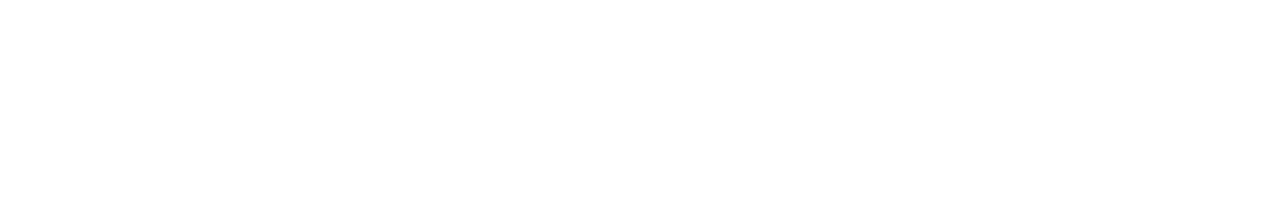
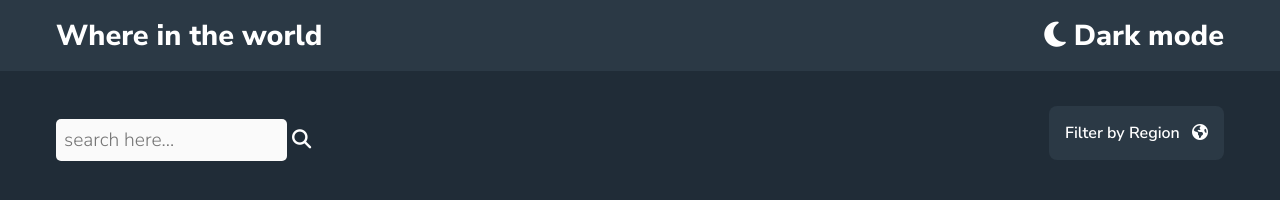
Before and after one commit to Lizdev-05/Country-app, a website built with webpack: page src/index.html in a window 1280 px wide. Built offline with nearby package versions, Linux system fonts and the light colour scheme.

Commit message:
Add header html and styling

```diff
--- a/src/index.html
+++ b/src/index.html
@@ -4,8 +4,38 @@
     <meta charset="UTF-8">
     <meta name="viewport" content="width=device-width, initial-scale=1.0">
     <title>Country App</title>
+    <!-- Font Awesome -->
+    <link rel="stylesheet" href="https://cdnjs.cloudflare.com/ajax/libs/font-awesome/6.1.1/css/all.min.css
+    ">
 </head>
 <body>
 
+  <header class="">
+      <nav>
+          <h1>Where in the world</h1>
+          <h2><i class="fa-solid fa-moon"></i> Dark mode</h2>
+      </nav>
+    </header>
+      <div class="global">
+      <div class="search">
+        <form  class="search-form">
+            <input type="search" name="search" placeholder="search here..." id="search-box">
+           <i class="fas fa-search"></i>
+         </form>
+         <div class="dropdown">
+             <span class="dropbtn">
+               Filter by Region  <i class="fas fa-globe-americas"></i>
+             </span>
+             <div class="dropdown-content">
+                 <a href="#">English</a>
+                 <a href="#">French</a>
+                 <a href="#">Spanish</a>
+             </div>
+            </div>
+      </div>
+  <main>
+    <div class="cards"></div>
+  </main>
+</div>
 </body>
 </html>
--- a/src/style.css
+++ b/src/style.css
@@ -0,0 +1,109 @@
+@import url("https://fonts.googleapis.com/css2?family=Nunito+Sans:wght@300;600;800&display=swap");
+
+:root {
+  --Dark-Blue: hsl(209, 23%, 22%);
+  --Very-Dark-Blue: hsl(207, 26%, 17%);
+  --Very-Dark-Black: hsl(200, 15%, 8%);
+  --Dark-Gray: hsl(0, 0%, 52%);
+  --Very-Light-Gray: hsl(0, 0%, 98%);
+  --White: hsl(0, 0%, 100%);
+}
+
+* {
+  margin: 0;
+  padding: 0;
+  box-sizing: border-box;
+  outline: none;
+  text-decoration: none;
+  transition: all 0.3s linear;
+  font-family: "Nunito Sans", sans-serif;
+}
+
+html {
+  overflow-x: hidden;
+  scroll-behavior: smooth;
+}
+
+body {
+  background-color: var(--Very-Dark-Blue);
+}
+
+.global {
+  width: 100%;
+  max-width: 1200px;
+  margin: 0 auto;
+}
+
+header {
+  background-color: var(--Dark-Blue);
+  margin-bottom: 2rem;
+}
+
+nav {
+  width: 100%;
+  max-width: 1200px;
+  margin: 0 auto;
+  display: flex;
+  justify-content: space-between;
+  padding: 1rem;
+  color: var(--White);
+  font-size: 1.2rem;
+  font-weight: 800;
+}
+
+.search {
+  display: flex;
+  justify-content: space-between;
+  padding: 1rem;
+  color: var(--White);
+  font-size: 1.2rem;
+  font-weight: 600;
+}
+
+.search a {
+  color: var(--White);
+  font-size: 1.2rem;
+}
+
+.search input {
+  padding: 0.5rem;
+  border: none;
+  border-radius: 5px;
+  background-color: var(--Very-Light-Gray);
+  color: var(--Dark-Gray);
+  font-size: 1.2rem;
+}
+
+.dropbtn {
+  background-color: var(--Dark-Blue);
+  color: var(--White);
+  padding: 1rem;
+  font-size: 1rem;
+  border: none;
+  cursor: pointer;
+  border-radius: 0.5rem;
+}
+
+.dropdown-content {
+  margin-top: 1.5rem;
+  border-radius: 0.5rem;
+  display: none;
+
+  /* display: flex; */
+  flex-direction: column;
+  background-color: var(--Dark-Blue);
+  min-width: 160px;
+  box-shadow: 0 8px 16px 0 rgba(0, 0, 0, 0.2);
+  z-index: 1;
+}
+
+.dropdown-content a {
+  color: var(--White);
+  padding: 12px 16px;
+  text-decoration: none;
+  display: block;
+}
+
+.dropdown i {
+  margin-left: 0.5rem;
+}
```
